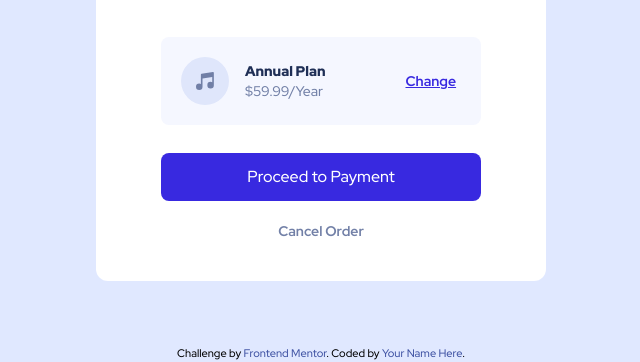
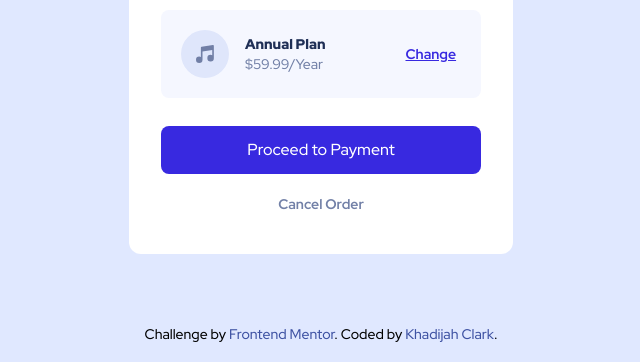
Before and after one commit to Khadijahnclark/order-summary-component-main, a website: page public/index.HTML in a window 1280 px wide. Shown: the part 455-817 px from the top of the page, without its empty margins (319-959 px from the left). Drawn offline with Linux system fonts and the light colour scheme.

Commit message:
Finishing touches

```diff
--- a/public/index.HTML
+++ b/public/index.HTML
@@ -11,13 +11,13 @@
 
   <!-- Feel free to remove these styles or customise in your own stylesheet 👍 -->
   <style>
-    .attribution { font-size: 11px; text-align: center; }
+    .attribution { font-size: 14px; text-align: center; }
     .attribution a { color: hsl(228, 45%, 44%); }
   </style>
 </head>
 <body class="mx-auto bg-primary-pale font-body">
-  <main class="h-screen flex justify-center items-center overflow-hidden ">
-    <div class="relative container mx-auto flex flex-col items-center w-80 my-auto md:w-96 lg:w-max bg-white rounded-xl" >
+  <main class="h-screen flex flex-col justify-center items-center overflow-hidden ">
+    <div class="relative container mx-auto flex flex-col items-center w-80 my-auto md:w-96 bg-white rounded-xl" >
       <!-------IMG-------------------->
       <div class="overflow-hidden">
         <img src="/images/illustration-hero.svg" alt="" class="overflow-hidden rounded-t-xl">
@@ -51,25 +51,10 @@
       </div>
 
     </div>
+    <div class="attribution">
+      Challenge by <a href="https://www.frontendmentor.io?ref=challenge" target="_blank">Frontend Mentor</a>.
+      Coded by <a href="https://www.linkedin.com/in/khadijah-clark-7955bb199/">Khadijah Clark</a>.
+    </div>
+  </body>
   </main>
-    <!-------------Order Summary-------------------
-
-
-  ---You can now listen to millions of songs, audiobooks, and podcasts on any
-  device anywhere you like!
-
-  Annual Plan
-  $59.99/year
-
-  Change
-
-  Proceed to Payment
-  Cancel Order
-  ------------->
-
-  <div class="attribution">
-    Challenge by <a href="https://www.frontendmentor.io?ref=challenge" target="_blank">Frontend Mentor</a>.
-    Coded by <a href="#">Your Name Here</a>.
-  </div>
-</body>
 </html>
```
